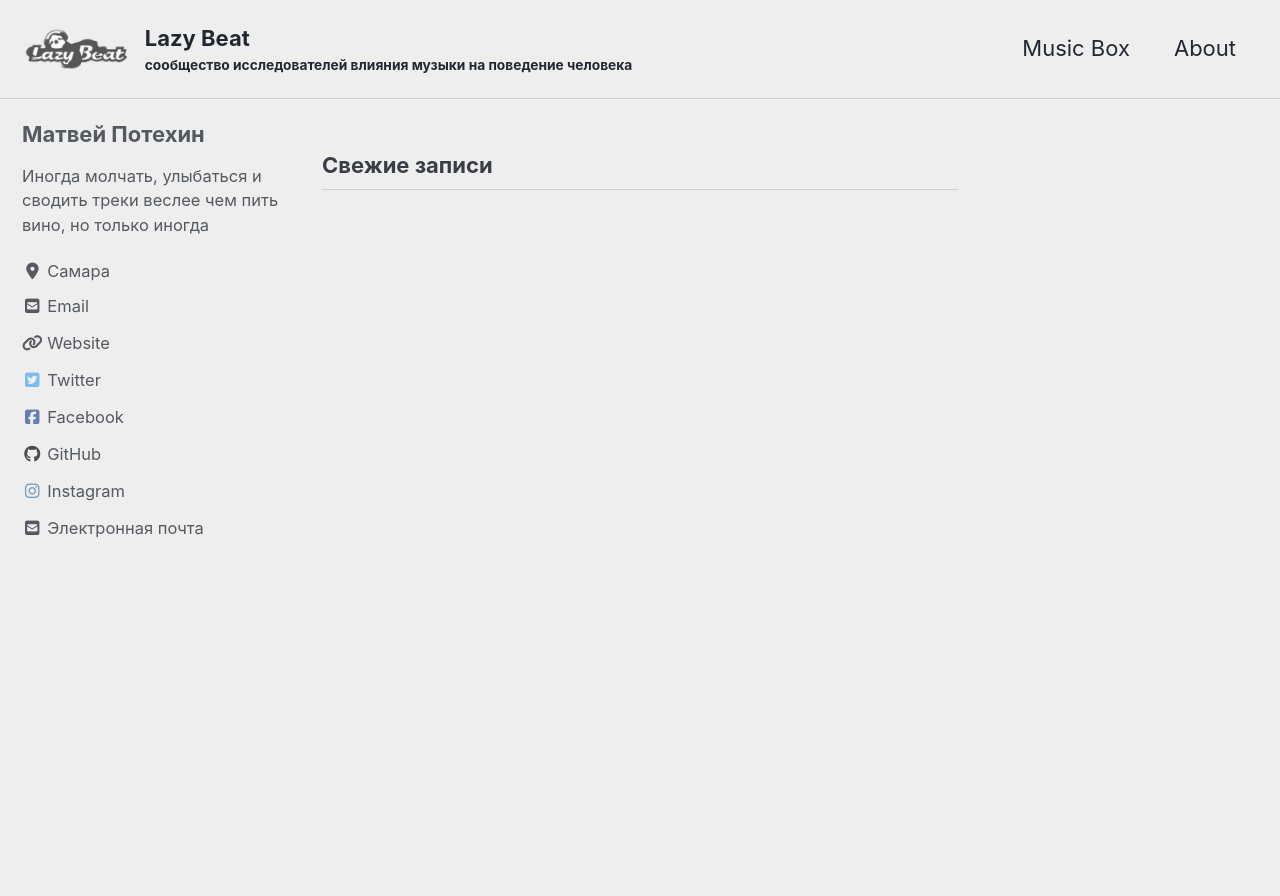
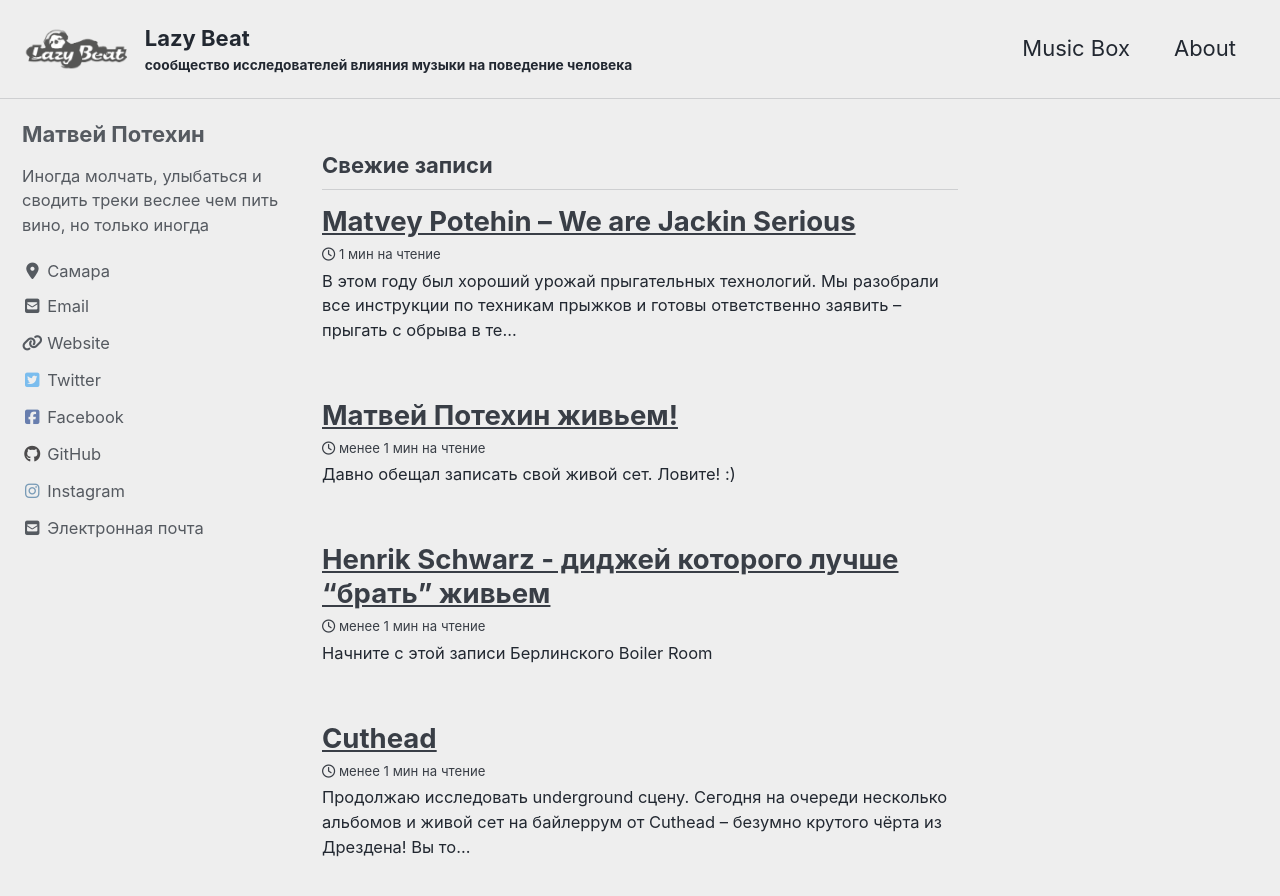
Before and after one commit to LazyBeat/lazybeat.github.io, a Jekyll site: the page built from index.html, in a window 1280 px wide and 900 px high. Shown: the top 896 px of the window. Built offline with Jekyll 4.4.1, drawn with Linux system fonts in a browser that asks for light colours; cached includes are drawn as plain includes; nearby versions of some CDN libraries; the list of posts is cut into pages by our own code; some of the changed text lies outside the part shown.

Commit message:
add blog posts

```diff
--- a/_config.yml
+++ b/_config.yml
@@ -264,13 +264,13 @@ compress_html:
 defaults:
   # _posts
   - scope:
-      path: _posts
+      path: ""
       type: posts
     values:
       layout: single
       author_profile: true
       read_time: true
-      comments: # true
+      comments: true
       share: true
       related: true
   # _pages
--- a/_layouts/single.html
+++ b/_layouts/single.html
@@ -63,7 +63,7 @@ layout: default
       {% include post_pagination.html %}
     </div>
 
-    {% if jekyll.environment == 'production' and site.comments.provider and page.comments %}
+    {% if site.comments.provider and page.comments %}
       {% include comments.html %}
     {% endif %}
   </article>
--- /dev/null
+++ b/_posts/2016-08-10-Cuthead.md
@@ -0,0 +1,12 @@
+---
+title: "Cuthead"
+---
+
+Продолжаю исследовать underground сцену. Сегодня на очереди несколько альбомов и живой сет на байлеррум от Cuthead – безумно крутого чёрта из Дрездена!
+Вы только посмотрите что он творит!
+
+<iframe width="560" height="315" src="https://www.youtube.com/embed/81ETH8W7s0k" frameborder="0" allow="accelerometer; autoplay; encrypted-media; gyroscope; picture-in-picture" allowfullscreen></iframe>
+
+Чувак выдает и хаусик и хип-хопчик и дабчик!
+
+Забирайте на [Apple Music](https://music.apple.com/ru/artist/cuthead/198211106?l=en)
--- /dev/null
+++ b/_posts/2016-09-23-henrik-schwarz.md
@@ -0,0 +1,11 @@
+---
+title: "Henrik Schwarz - диджей которого лучше \"брать\" живьем"
+---
+
+Начните с этой записи Берлинского Boiler Room
+
+<iframe width="560" height="315" src="https://www.youtube.com/embed/hyVq--qZVEI" frameborder="0" allow="accelerometer; autoplay; encrypted-media; gyroscope; picture-in-picture" allowfullscreen></iframe>
+
+А на закуску рекомендую живой альбом
+
+<iframe allow="autoplay *; encrypted-media *;" frameborder="0" height="450" style="width:100%;max-width:660px;overflow:hidden;background:transparent;" sandbox="allow-forms allow-popups allow-same-origin allow-scripts allow-storage-access-by-user-activation allow-top-navigation-by-user-activation" src="https://embed.music.apple.com/ru/album/henrik-schwarz-live/266727238?l=en"></iframe>
--- /dev/null
+++ b/_posts/2016-10-12-matvey-potehin-live-at-Cambridge-cafe.md
@@ -0,0 +1,10 @@
+---
+title: "Матвей Потехин живьем!"
+---
+
+Давно обещал записать свой живой сет.
+Ловите! :)
+
+Три часа играешь живьем, потом долго долго все это монтируешь, собираешь треклист, ага :)
+
+<iframe width="100%" height="120" src="https://www.mixcloud.com/widget/iframe/?hide_cover=1&light=1&feed=%2Flazybeat%2Fmatvey-potehin-3-hours-at-cambridge-cafe-live-set%2F" frameborder="0" ></iframe>
--- /dev/null
+++ b/_posts/2019-08-08-matvey-potehin-we-are-jackin-serious.md
@@ -0,0 +1,43 @@
+---
+title: "Matvey Potehin – We are Jackin Serious"
+---
+
+В этом году был хороший урожай прыгательных технологий. Мы разобрали все инструкции по техникам прыжков и готовы ответственно заявить – прыгать с обрыва в теплые воды океана и притоптывать ногой под столом одинаково весело, если в наушниках пару часов играет новый микстейп от Матвея – We Are Jacking Serious.
+
+Ставь, лайк, добавляй на стену или куда ты там еще обычно добавляешь вот это всё 🙂
+
+Приятного прослушивания! Stay tuned 🙃
+
+
+<iframe width="100%" height="120" src="https://www.mixcloud.com/widget/iframe/?hide_cover=1&light=1&feed=%2Flazybeat%2Fmatvey-potehin-we-are-jackin-serious%2F" frameborder="0" ></iframe>
+
+Number | Track | Artist
+--- | --- | ---
+1 | Hustle (Original Mix) | Karl8 & Andrea Monta
+2 | Celebration |  Funkatron
+3 | What U Wanna Do (Original Mix) | Foo Funkers, Jonk & Spook
+4 | Rising Up (Rockefeller Extended Remix) | Bart B More & Chocolate Puma
+5 | Honey Pot (Enrico BSJ Ferrari Jackin Remix) | Maurid
+6 | The Magician (JL & Afterman Remix) | Afterman
+7 | Boom Boom Bap | Giorgio Rodgers
+8 | Hello Monday (Original Mix) | Reset Preset
+9 | I Was Just A Fool (Original Mix) | Enrico BSJ Ferrari
+10 | Jack Has the Groove | Jo Paciello
+11 | Boogie On (Original Mix) | MVZZIK, El Funkador
+12 | Piazza Del Plebiscito (Enrico Bsj Ferrari Remix) | Gangs Of Naples
+13 | Sing, Sing, Sing (Extended Mix) | Wolfgang Lohr feat. The Speakeasy Three
+14 | It's The Same Old Song | Enrico BSJ Ferrari
+15 | Serious Funk (Original Mix) | Gary Caos
+16 | Piano Affair (Anfunk Remix) | Just Ross
+17 | No Love (Original Mix) | Manuel Kane
+18 | Can't Stop Dancing (Original Mix) | FederFunk
+19 | Danca Com El Diablo (Original Mix) | Big Pharma
+20 | Funk Me | Enrico BSJ Ferrari
+21 | For The Love (Single) | Giano
+22 |Utopia Rx (Original Mix) | Big Pharma
+23 | Sexy Thing (Original Mix) | Dirtydisco, Adam Nova
+24 |Come Together (Original Mix) | Popcorn Poppers
+25 | House Party (Oliver Disco Mixx) | The Knocks & Captain Cuts
+26 | Just Feel The Groove (Original Mix) | Ritmo Du Vela
+27 | So Good (Original Mix) | Someone
+28 | Mosquito's Tweeter (Original Mix) | Moon Rocket & Re-Tide feat. Bel-Ami
```
Also changed, not shown: _posts/2016-08-01-frits-wentink.md (added, +9 -0 lines), 2 other files.
